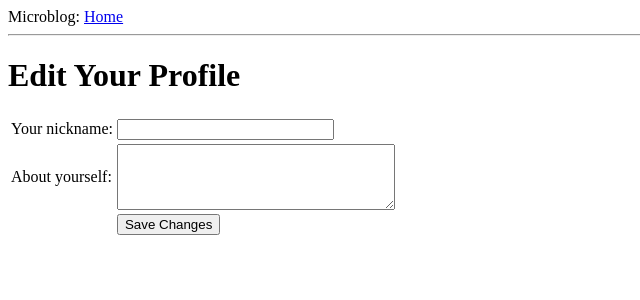
After one commit to marcgardiner/wolflogin, a Flask app: template app/templates/edit.html in a window 1280 px wide. The commit adds this page. Shown: the top 300 px of the page, without its empty margins (0-640 px from the left). Run offline with Flask 2, Linux system fonts and the light colour scheme; the template is opened without the code that fills it: values that come from a table or form of the project are taken from there, others are empty.

Commit message:
modified by dev

```diff
--- a/app/forms.py
+++ b/app/forms.py
@@ -1,8 +1,12 @@
-
+from flask_wtf import Form
 from flask_wtf import FlaskForm
-from wtforms import StringField, BooleanField
-from wtforms.validators import DataRequired
+from wtforms import StringField, BooleanField, TextAreaField
+from wtforms.validators import DataRequired, Length
 
 class LoginForm(FlaskForm):
     openid = StringField('openid', validators=[DataRequired()])
     remember_me = BooleanField('remember_me', default=False)
+
+class EditForm(Form):
+    nickname = StringField('nickname', validators=[DataRequired()])
+    about_me = TextAreaField('about_me', validators=[Length(min=0, max=140)])
--- /dev/null
+++ b/app/templates/404.html
@@ -0,0 +1,6 @@
+<!-- extends base layout -->
+{% extends "base.html" %}
+{% block content %}
+    <h1>File Not Found</h1>
+    <p><a href="{{ url_for('index') }}">Back</a></p>
+{% endblock %}
--- /dev/null
+++ b/app/templates/edit.html
@@ -0,0 +1,22 @@
+<!-- extend base.html -->
+{% extends "base.html" %}
+{% block content %}
+<h1>Edit Your Profile</h1>
+<form action="" method="post" name="edit">
+    {{ form.hidden_tag() }}
+    <table>
+        <tr>
+            <td>Your nickname:</td>
+            <td>{{ form.nickname(size=24) }}</td>
+        </tr>
+        <tr>
+            <td>About yourself:</td>
+            <td>{{ form.about_me(cols=32, rows=4) }}</td>
+        </tr>
+        <tr>
+            <td></td>
+            <td><input type="submit" value="Save Changes"></td>
+        </tr>
+    </table>
+</form>
+{% endblock %}
--- a/app/templates/user.html
+++ b/app/templates/user.html
@@ -12,6 +12,9 @@
                 {% if user.last_seen %}
                     <p><i>Last seen on: {{ user.last_seen }}</i></p>
                 {% endif %}
+                {% if user.id == g.user.id %}
+                    <p><a href="{{ url_for('edit') }}">Edit</a></p>
+                {% endif %}
             </td>
         </tr>
     </table>
--- a/app/views.py
+++ b/app/views.py
@@ -2,7 +2,7 @@ from flask import render_template, flash, redirect, session, url_for, request, g
 from flask_login import login_user, logout_user, current_user, login_required
 from app import app
 from app import db, lm, oid
-from .forms import LoginForm
+from .forms import LoginForm, EditForm
 from .models import User
 from datetime import datetime
 
@@ -96,3 +96,28 @@ def user(nickname):
     return render_template('user.html',
                            user=user,
                            posts=posts)
+
+@app.route('/edit', methods=['GET', 'POST'])
+@login_required
+def edit():
+    form = EditForm()
+    if form.validate_on_submit():
+        g.user.nickname = form.nickname.data
+        g.user.about_me = form.about_me.data
+        db.session.add(g.user)
+        db.session.commit()
+        flash('Your changes have been saved.')
+        return redirect(url_for('edit'))
+    else:
+        form.nickname.data = g.user.nickname
+        form.about_me.data = g.user.about_me
+    return render_template('edit.html', form = form)
+
+@app.errorhandler(404)
+def not_found_error(error):
+    return render_template('404.html'), 404
+
+@app.errorhandler(500)
+def internal_error(error):
+    db.session.rollback()
+    return render_template('500.html'), 500
```
Also changed, not shown: app/templates/500.html (added, +7 -0 lines), config.py (+9 -0 lines).
